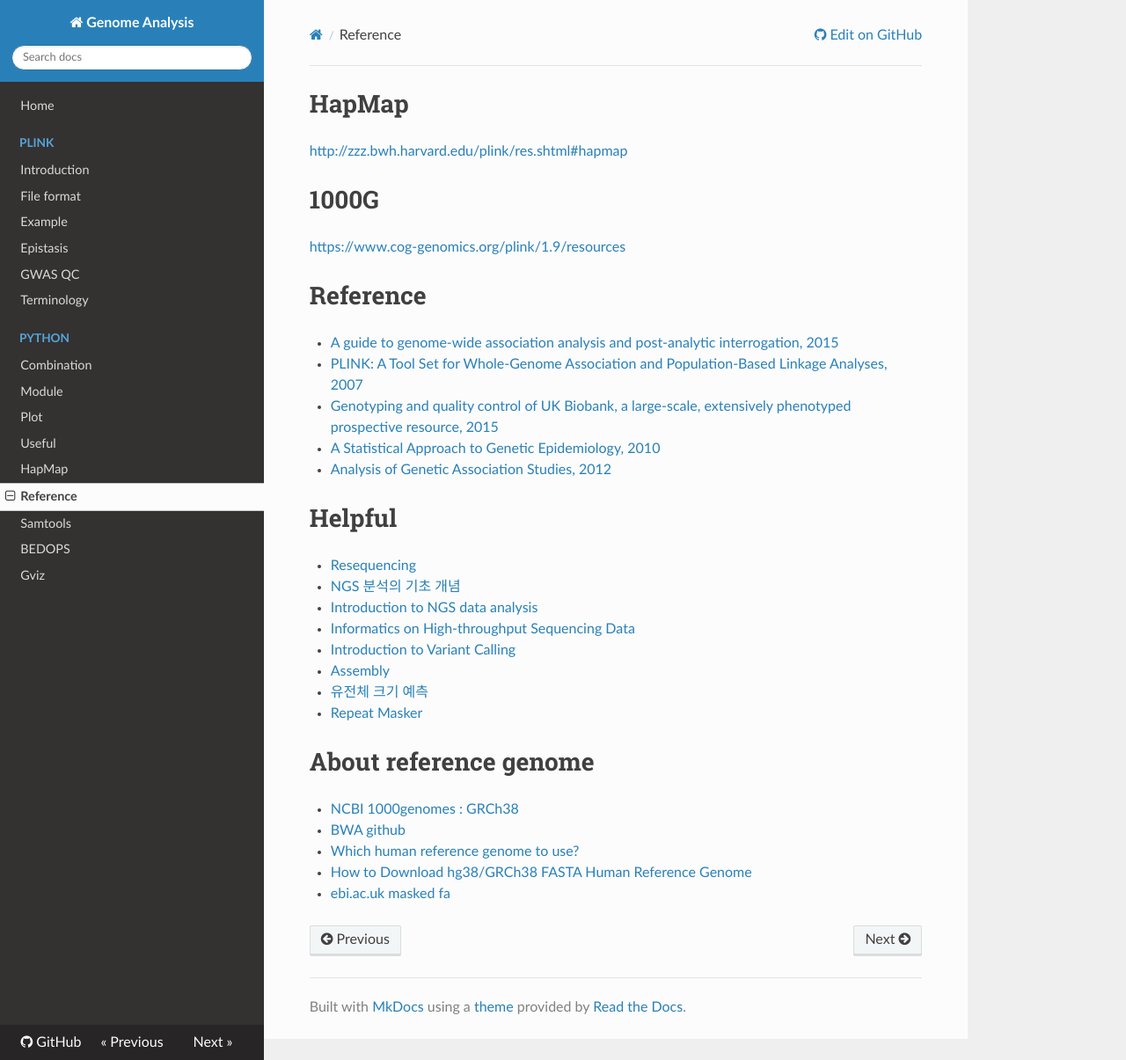
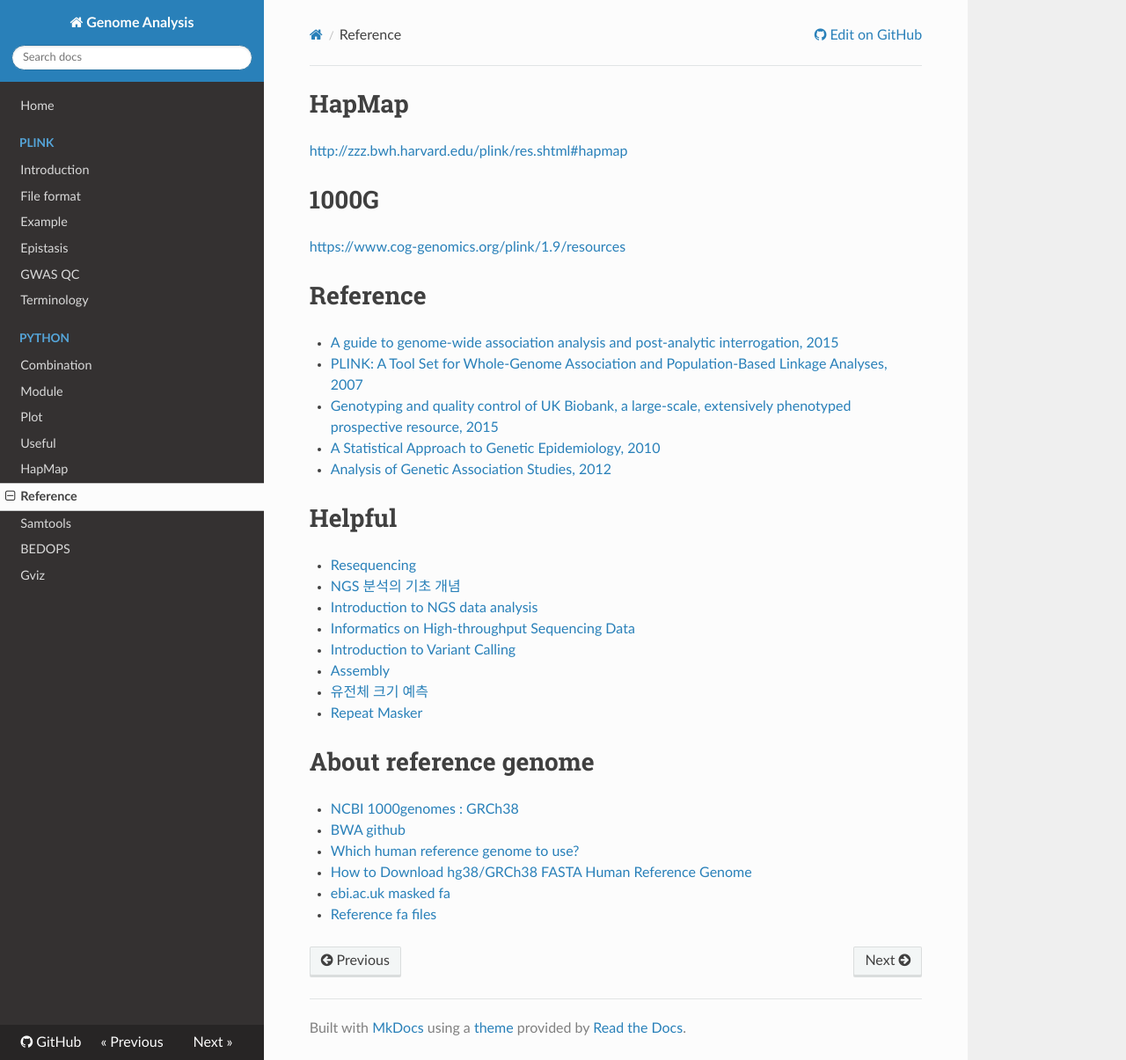
Before and after one commit to WonyoungCho/plink, an MkDocs documentation site: the page built from docs/data_ref.md, in a window 1280 px wide and 1205 px high. Shown: the whole window at 88% size. Built offline with MkDocs 1.6.1, drawn with Linux system fonts in a browser that asks for light colours; nearby versions of some CDN libraries; old or Windows-style settings are respelled for this version of MkDocs.

Commit message:
Update data_ref.md

```diff
--- a/docs/data_ref.md
+++ b/docs/data_ref.md
@@ -28,3 +28,4 @@
 - [Which human reference genome to use?](http://lh3.github.io/2017/11/13/which-human-reference-genome-to-use)
 - [How to Download hg38/GRCh38 FASTA Human Reference Genome](https://www.gungorbudak.com/blog/2018/05/16/how-to-download-hg38-grch38-fasta-human-reference-genome/)
 - [ebi.ac.uk masked fa](http://ftp.1000genomes.ebi.ac.uk/vol1/ftp/data_collections/1000_genomes_project/working/20160622_genome_mask_GRCh38/)
+- [Reference fa files](http://hgdownload.soe.ucsc.edu/goldenPath/hg38/bigZips/)
```
